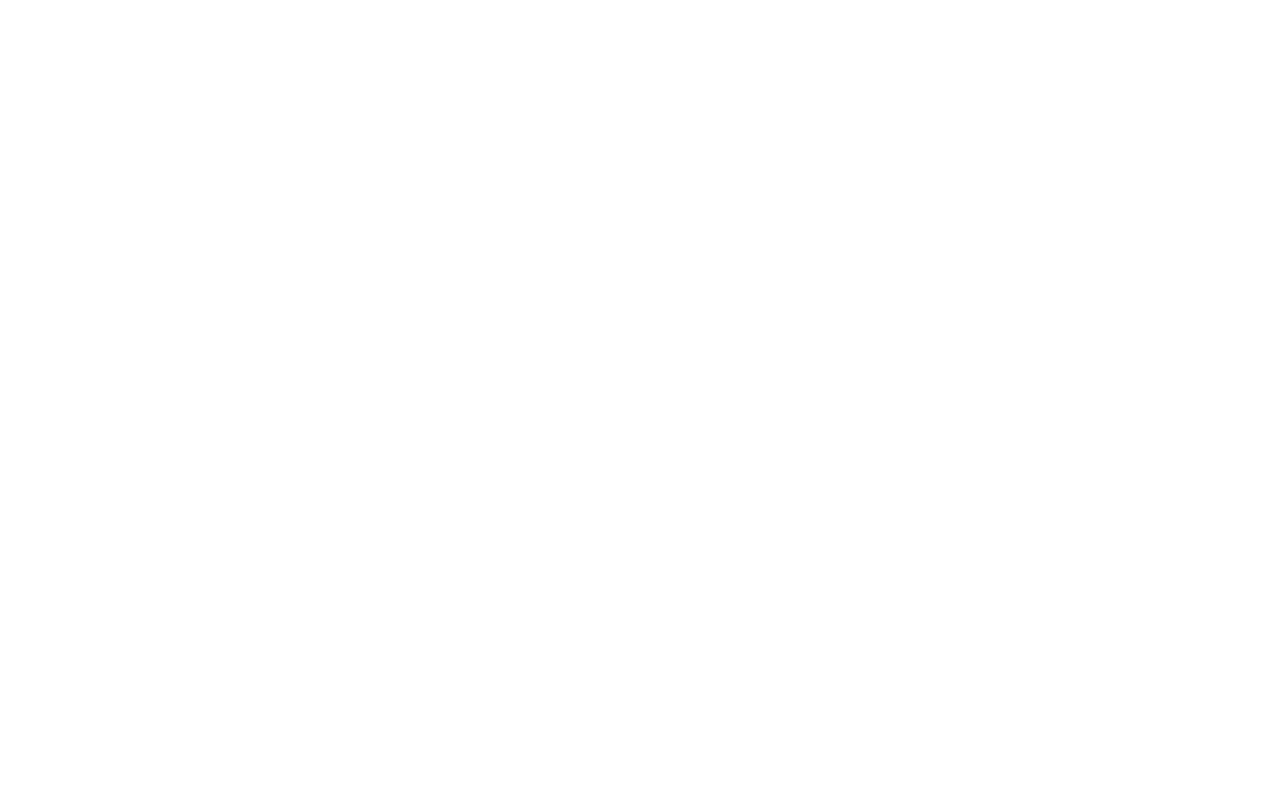
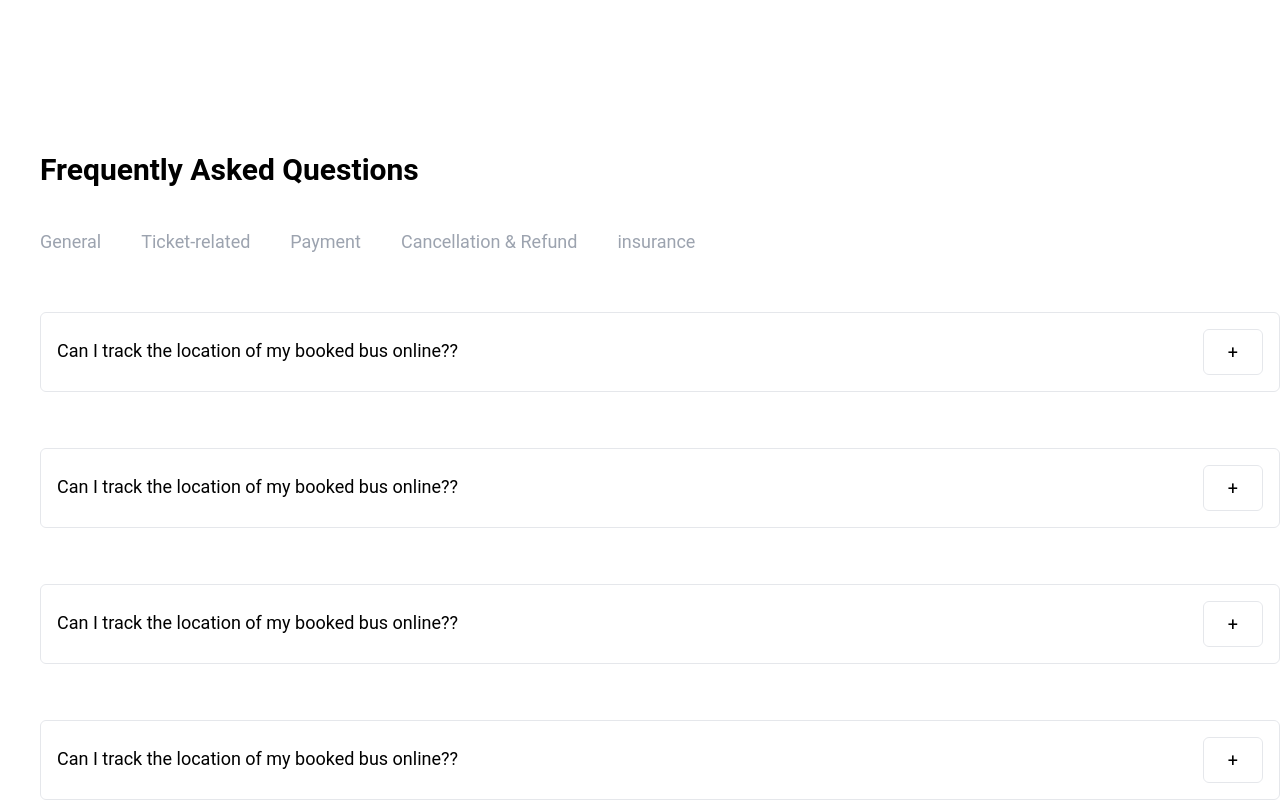
Before and after one commit to suraj270702/Redbus-clone, a React (Vite) app: page / in a window 1280 px wide. Shown: the part 3696-4496 px from the top of the page. Before the commit the page ends 3720 px from the top, so only its background shows below. Built offline with nearby package versions, Linux system fonts and the light colour scheme.

Commit message:
faq section added

```diff
--- a/src/Layout.jsx
+++ b/src/Layout.jsx
@@ -7,6 +7,7 @@
 import Rating from './components/Rating'
 import Partners from './components/Partners'
 import Operators from './components/Operators'
+import FAQ from './components/FAQ'
 
 const Layout = () => {
   return (
@@ -19,6 +20,7 @@
     <Rating />
     <Partners />
     <Operators />
+    <FAQ />
     </>
   )
 }
--- /dev/null
+++ b/src/components/FAQ.jsx
@@ -0,0 +1,76 @@
+import React, { useState } from 'react'
+
+const FAQ = () => {
+
+      const questions = [
+        {
+            question : 'Can I track the location of my booked bus online?',
+            answer : 'Lorem ipsum dolor sit amet consectetur adipisicing elit. Nisi, architecto blanditiis! Dignissimos, cumque voluptate iste doloremque iusto quidem perferendis earum delectus, ipsa cum sequi voluptas pariatur a, id voluptatum dolorem!',
+            active : false
+        },
+        {
+            question : 'Can I track the location of my booked bus online?',
+            answer : 'Lorem ipsum dolor sit amet consectetur adipisicing elit. Nisi, architecto blanditiis! Dignissimos, cumque voluptate iste doloremque iusto quidem perferendis earum delectus, ipsa cum sequi voluptas pariatur a, id voluptatum dolorem!',
+            active : false
+        },
+        {
+            question : 'Can I track the location of my booked bus online?',
+            answer : 'Lorem ipsum dolor sit amet consectetur adipisicing elit. Nisi, architecto blanditiis! Dignissimos, cumque voluptate iste doloremque iusto quidem perferendis earum delectus, ipsa cum sequi voluptas pariatur a, id voluptatum dolorem!',
+            active : false
+        },
+        {
+            question : 'Can I track the location of my booked bus online?',
+            answer : 'Lorem ipsum dolor sit amet consectetur adipisicing elit. Nisi, architecto blanditiis! Dignissimos, cumque voluptate iste doloremque iusto quidem perferendis earum delectus, ipsa cum sequi voluptas pariatur a, id voluptatum dolorem!',
+            active : false
+        }
+      ]
+      const [active,setActive] = useState(questions)
+    const toggleBlock = (index) => {
+        const copy = [...active]
+        copy[index].active = !copy[index].active
+        setActive(copy)
+      };
+  return (
+    <>
+    <div className='container mt-32'>
+        <div className="wrapper ml-10">
+            <span className=' text-3xl font-semibold '>Frequently Asked Questions</span>
+            <div className='mt-10 mb-4 flex gap-10'>
+                <span className='text-lg text-gray-400 cursor-pointer hover:underline hover:underline-red underline-offset-2 hover:decoration-red-600 hover:decoration-4'>General</span>
+                <span className='text-lg text-gray-400 cursor-pointer'>Ticket-related</span>
+                <span className='text-lg text-gray-400 cursor-pointer'>Payment</span>
+                <span className='text-lg text-gray-400 cursor-pointer'>Cancellation & Refund</span>
+                <span className='text-lg text-gray-400 cursor-pointer'>insurance</span>
+
+            </div>
+            {
+                active.map((item,i)=>(
+                    <div onClick={()=>toggleBlock(i)}  className=' w-full min-h-16 border border-solid border-gray-200 rounded-md mt-14 px-4 py-4 cursor-pointer max-h-64'>
+                <div className='flex justify-between pt-2'>
+                    <span className='text-lg'>{item.question}?</span>
+                    <div className='px-6 py-2 border border-solid border-gray-200 rounded-md cursor-pointer -mt-2'>
+                    {
+                        item.active ? <span className='text-lg'>-</span> : <span className='text-lg'>&#43;</span>
+                    }
+                    </div>
+
+                </div>
+                {
+                    item.active && (
+                        <span>{item.answer}</span>
+                    )
+                }
+
+            </div>
+                ))
+            }
+
+        </div>
+
+
+    </div>
+    </>
+  )
+}
+
+export default FAQ
--- a/tailwind.config.js
+++ b/tailwind.config.js
@@ -2,7 +2,11 @@
 export default {
   content: ["./index.html", "./src/**/*.{js,ts,jsx,tsx}"],
   theme: {
-    extend: {},
+    extend: {
+      underlineColor: {
+        'red': '#ff0000', // Replace with your desired red color
+      },
+    },
   },
   plugins: [],
 };
```
